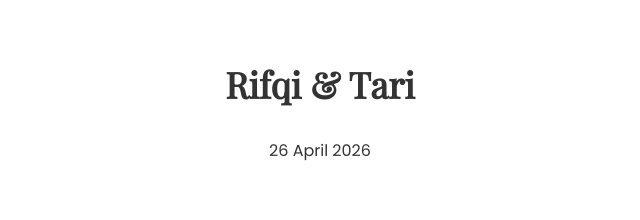
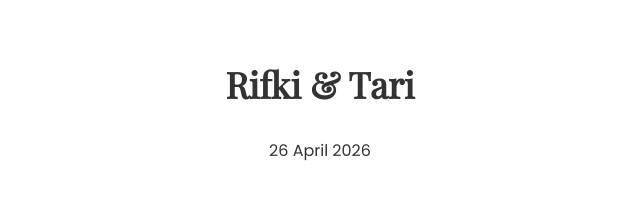
Before and after one commit to straycatmeow/2wedding-trial, a plain HTML site: page index.html in a window 1280 px wide. Both pictures are taken after a click on the button "Open Invitation". Shown: the top 220 px of the page, 320-960 px from the left. Drawn offline with nearby package versions, Linux system fonts and the light colour scheme.

Commit message:
index.html

```diff
--- a/index.html
+++ b/index.html
@@ -24,7 +24,7 @@
 <div id="main">
 
   <section class="section hero">
-    <h1>Rifqi & Tari</h1>
+    <h1>Rifki & Tari</h1>
     <p>26 April 2026</p>
   </section>
 
```
